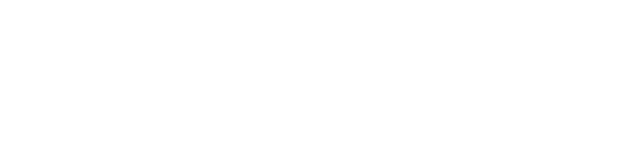
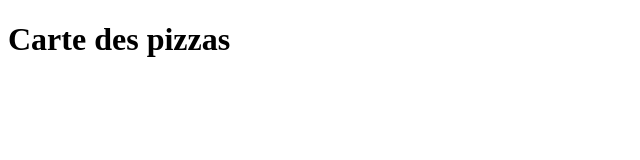
Before and after one commit to LorraineDamiens/sharezza, a plain HTML site: page index.html in a window 1280 px wide. Shown: the whole page, without its empty margins (0-640 px from the left). Drawn offline with Linux system fonts and the light colour scheme.

Commit message:
update titre carte

```diff
--- a/index.html
+++ b/index.html
@@ -5,6 +5,6 @@
     <title>Pizza!</title>
   </head>
   <body>
-
+  <h1> Carte des pizzas</h1>
   </body>
 </html>
```
